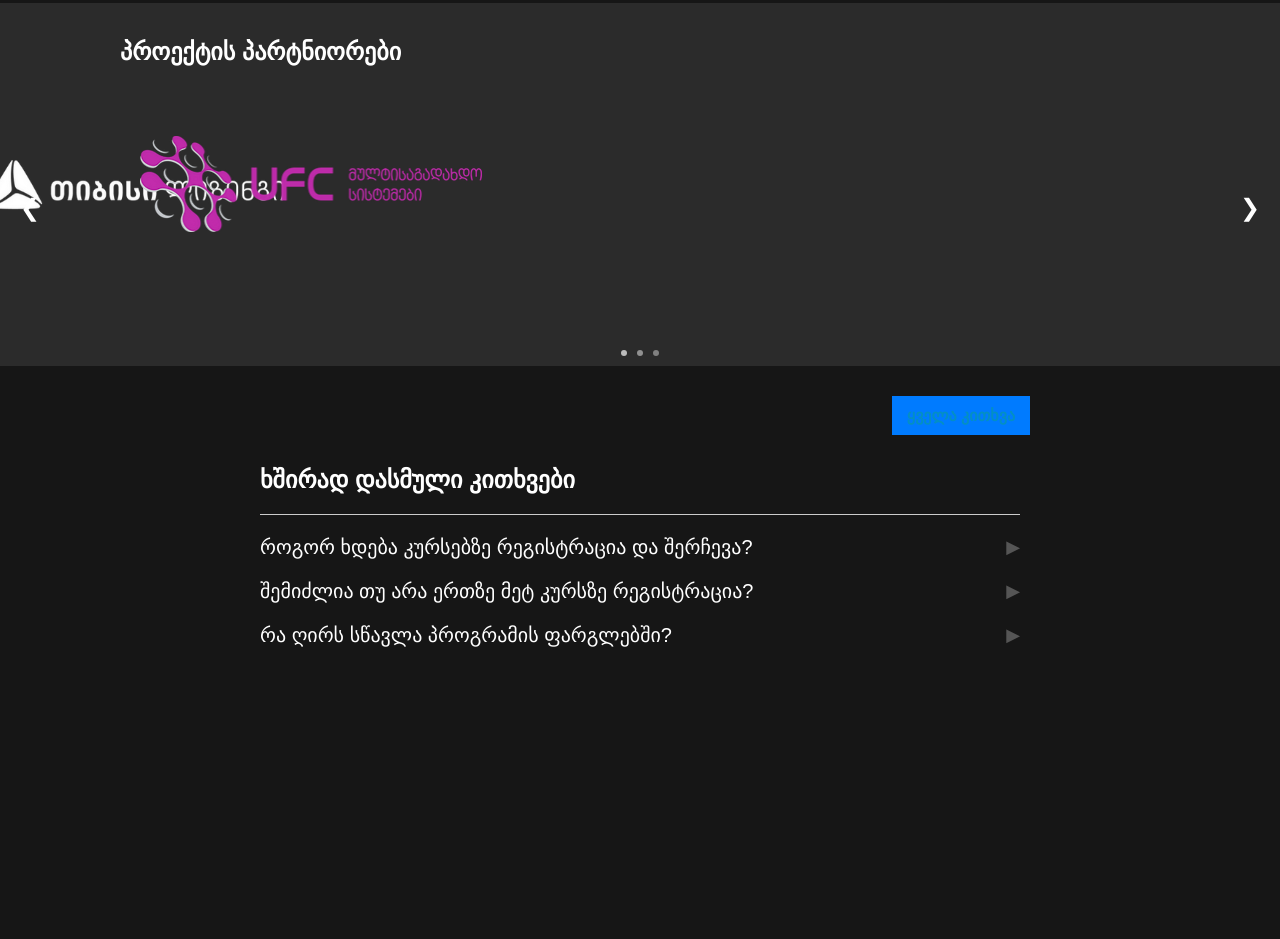
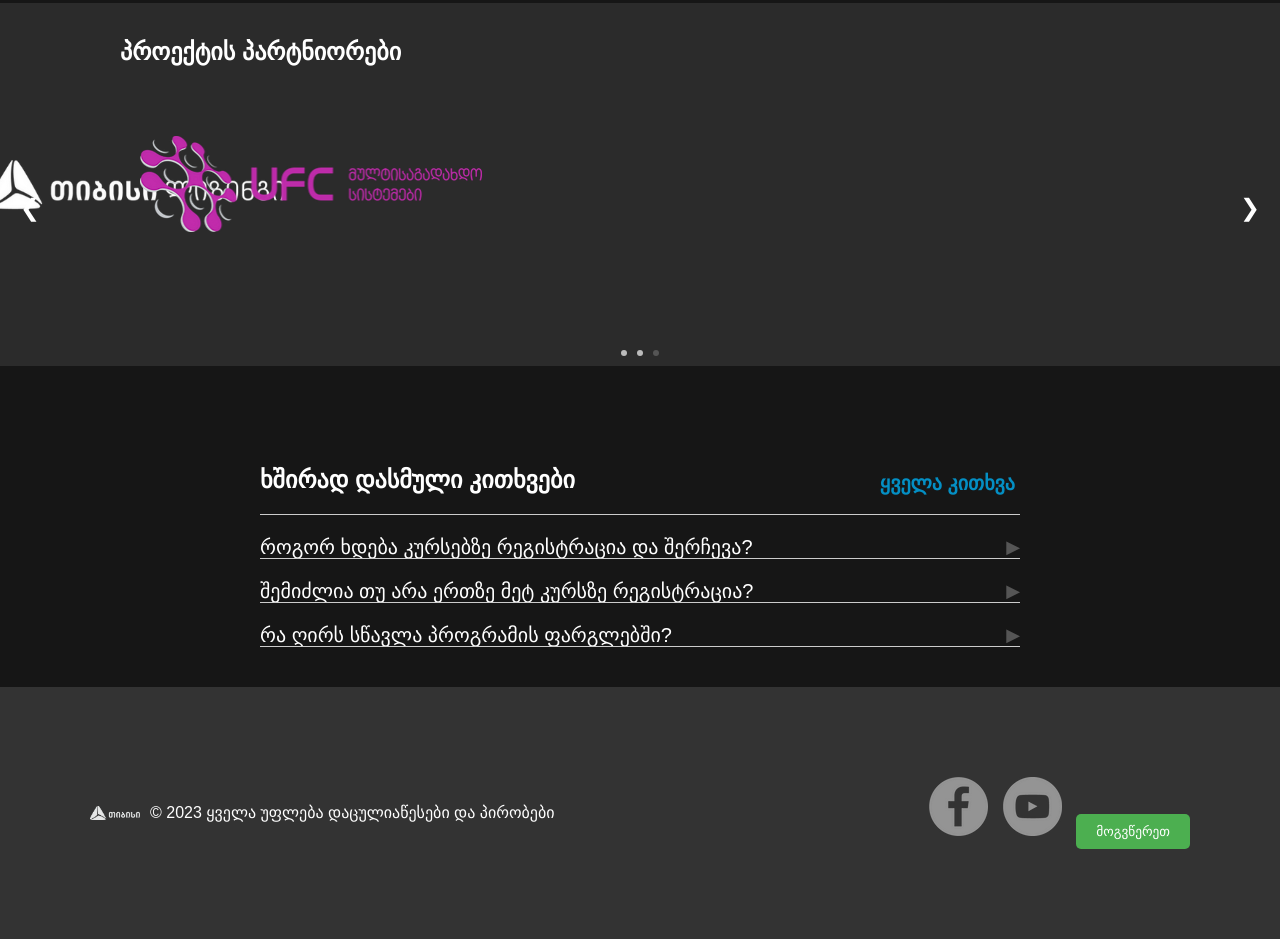
Before and after one commit to saduna24/TBCxUSAID, a plain HTML site: page index.html in a window 1280 px wide. Shown: the part 2526-3465 px from the top of the page. Before the commit the page ends 3213 px from the top, so only its background shows below. Drawn offline with Linux system fonts and the light colour scheme.

Commit message:
Test Vol.2

```diff
--- a/index.html
+++ b/index.html
@@ -143,6 +143,7 @@
             <div class="question">
               <span> როგორ ხდება კურსებზე რეგისტრაცია და შერჩევა?</span>
               <button class="toggle-answer">&#9654;</button>
+              <div class="line"></div>
             </div>
             <div class="answer">
               <p>კურსზე რეგისტრაციისთვის უნდა გაიარო რამდენიმე ეტაპი:
@@ -178,6 +179,7 @@
             <div class="question">
               <span>შემიძლია თუ არა ერთზე მეტ კურსზე რეგისტრაცია?</span>
               <button class="toggle-answer">&#9654;</button>
+              <div class="line"></div>
             </div>
             <div class="answer">
               <p>TBC X USAID ტექნოლოგიური განათლებისთვის პროგრამაში თითოეულ კანდიდატს აქვს მხოლოდ ერთი კურსის გავლის შესაძლებლობა.
@@ -189,6 +191,7 @@
             <div class="question">
               <span> რა ღირს სწავლა პროგრამის ფარგლებში?</span>
               <button class="toggle-answer">&#9654;</button>
+              <div class="line"></div>
             </div>
             <div class="answer">
               <p>პროგრამის ფარგლებში კურსებზე სწავლა სრულიად დაფინანსებულია თიბისი ბანკისა და USAID-ის მიერ.</p>
@@ -200,5 +203,20 @@
           </div>
         </div>
       </section>
+
+     <footer>
+        <div class="left-side">
+            <img src="./images/tbcFooter.webp" alt="Logo">
+            <p>© 2023 ყველა უფლება დაცულია</p>
+            <p class="terms-link" onclick="toggleTerms()">წესები და პირობები</p>
+        </div>
+        <div class="right-side">
+            <a href="https://www.facebook.com/tbcbank/"><img src="./images/facebook.webp" alt="Facebook"></a>
+            <a href="https://www.youtube.com/channel/UCGk9R2LV2ywOL80r8Xc6xtQ"><img src="./images/youtube.webp" alt="YouTube"></a>
+            <button class="message-button">მოგვწერეთ</button>
+        </div>
+    </footer>
+
+    </div>
 </body>
 </html>
--- a/styles.css
+++ b/styles.css
@@ -272,6 +272,7 @@ body{
     cursor: pointer;
     position: relative;
     font-size: 20px;
+    margin-bottom: 20px;
 }
 
 .toggle-answer {
@@ -292,8 +293,12 @@ body{
     margin-top: 10px;
 }
 
+.see-all-btn{
+    margin-top: 65px;
+    font-size: 20px;
+}
+
 .see-all-btn a {
-
     text-decoration: none;
     color: #048fc4;
     font-weight: 900;
@@ -366,7 +371,6 @@ body {
   position: absolute;
   top: 10px;
   right: 10px;
-  background-color: #007BFF;
   color: #fff;
   padding: 10px 15px;
   border: none;
@@ -374,10 +378,45 @@ body {
 }
 
 .line {
-  position: absolute;
-  left: 0;
-  right: 0;
-  bottom: 0;
-  border-bottom: 1px solid #ccc;
-  transition: height 0.3s;
+    border-bottom: 1px solid #ccc;
+    transition: height 0.3s;
+    margin-top: 20px;
 }
+
+footer {
+    background-color: #333;
+    color: white;
+    padding: 90px;
+    display: flex;
+    justify-content: space-between;
+    align-items: center;
+}
+
+.left-side {
+    display: flex;
+    align-items: center;
+}
+
+.left-side img {
+    width: 50px; /* Adjust the width as needed */
+    margin-right: 10px;
+    cursor: pointer;
+}
+
+.right-side a {
+    margin-right: 10px;
+}
+
+.message-button {
+    background-color: #4CAF50;
+    color: white;
+    padding: 10px 20px;
+    border: none;
+    border-radius: 5px;
+    cursor: pointer;
+    transition: background-color 0.3s;
+}
+
+.message-button:hover {
+    background-color: #45a049;
+}
```
Also changed, not shown: app.js (line endings or trailing spaces), images/facebook.webp (added), images/youtube.webp (added).
